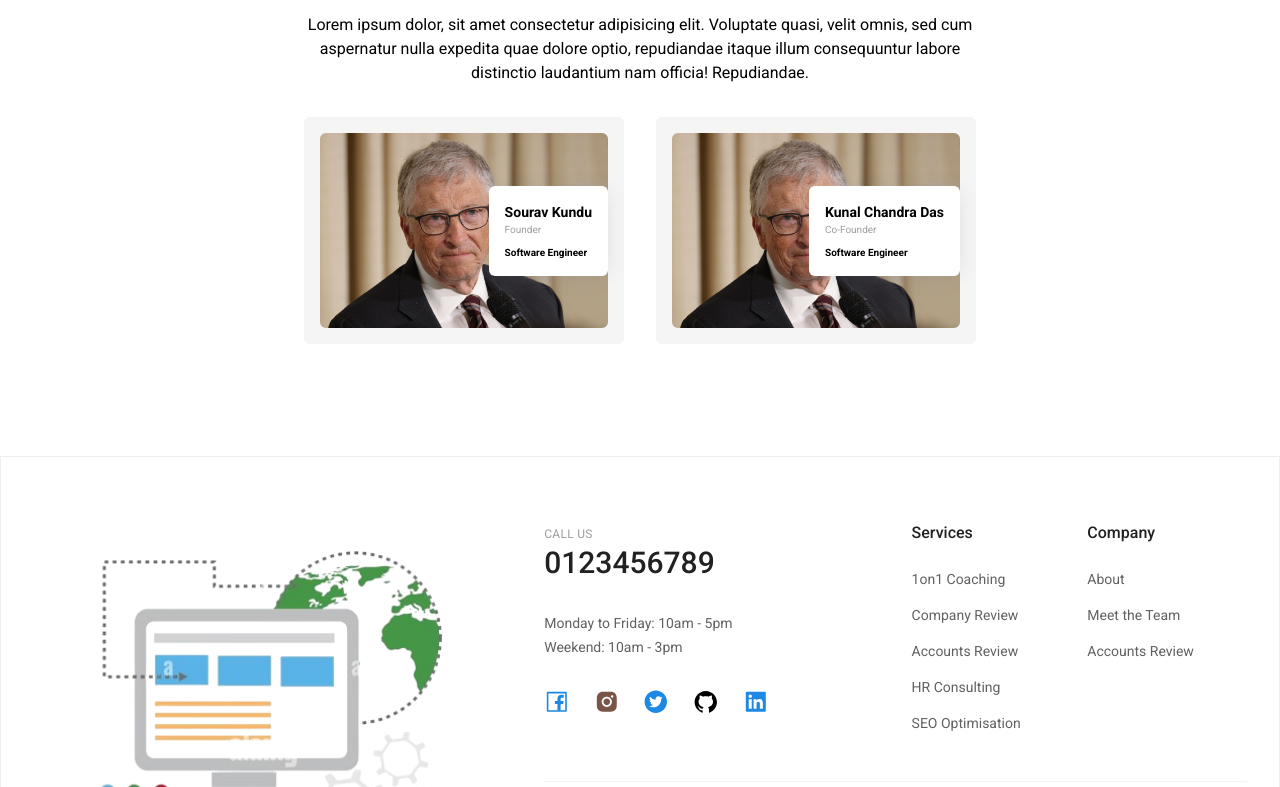
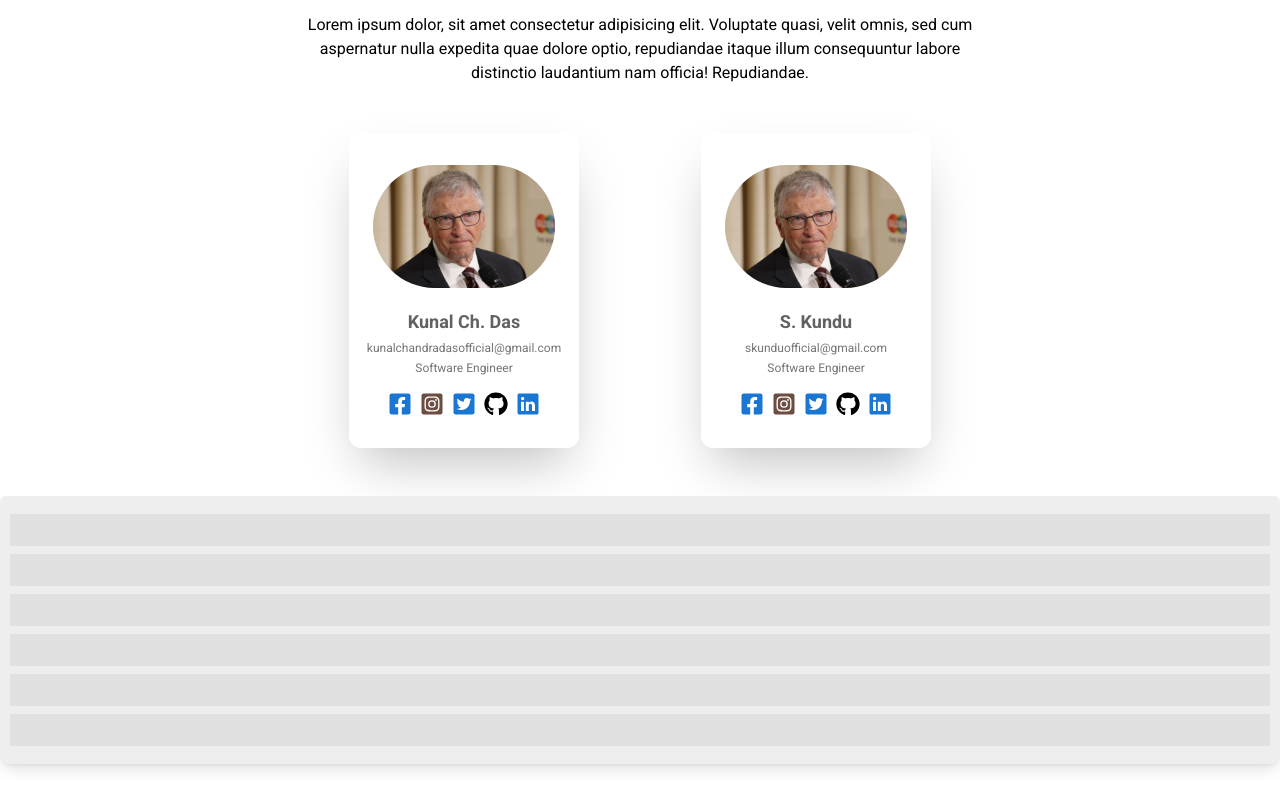
Before and after one commit to tech10x/landingui, a Next.js app: page /about in a window 1280 px wide. Shown: the part 1313-2100 px from the top of the page. Built offline with nearby package versions, Linux system fonts and the light colour scheme.

Commit message:
not-found-add and team-section-change

```diff
--- a/app/about/page.jsx
+++ b/app/about/page.jsx
@@ -1,6 +1,7 @@
 import AboutBanner from '@/components/ordinary/about-banner/AboutBanner';
 import MissionVision from '@/components/ordinary/mission-vision/MissionVision';
 import OurTeam from '@/components/reusable/team/OurTeam';
+import SmCardSk from '@/utils/small-card-skeleton/SmCardSk';
 import React from 'react';
 
 const About = () => {
@@ -9,6 +10,7 @@ const About = () => {
            <AboutBanner />
            <MissionVision />
            <OurTeam />
+           <SmCardSk />
         </main>
     )
 }
--- /dev/null
+++ b/components/reusable/team/Founder.jsx
@@ -0,0 +1,39 @@
+import React from 'react'
+import Image from 'next/image';
+import teamMember from '@/assets/images/Dedicated-Image/our-clients/bill-gates.jpeg';
+import { FaFacebookSquare } from "react-icons/fa";
+import { FaInstagramSquare } from "react-icons/fa";
+import { FaTwitterSquare } from "react-icons/fa";
+import { FaGithub } from "react-icons/fa";
+import { IoLogoLinkedin } from "react-icons/io5";
+const Founder = ({name, email, position}) => {
+  return (
+    <div>
+        <div className="bg-white max-w-[230px] px-6 py-8 rounded-xl shadow-2xl">
+      <div className="flex items-center justify-cente text-center flex-col">
+
+        <Image src={teamMember} height={250} width={250} className="rounded-full" alt='Founder-image'/>
+        <div className="mt-5">
+          <h4 className="text-lg text-gray-700 font-bold">{name}</h4>
+          <p className="text-xs text-gray-600 mt-1">{email}</p>
+          <p className="text-xs text-gray-600 mt-1">{position}</p>
+        </div>
+        <div className='inline-flex gap-2 mt-4'>
+            <a href='#'><FaFacebookSquare className='text-2xl cursor-pointer text-blue-700' /> </a>
+            <a href='#'><FaInstagramSquare className='text-2xl cursor-pointer text-brown-600' /> </a>
+            <a href='#'><FaTwitterSquare className='text-2xl cursor-pointer text-blue-700' /> </a>
+            <a href='#'><FaGithub className='text-2xl cursor-pointer' /> </a>
+            <a href='#'><IoLogoLinkedin className='text-2xl cursor-pointer text-blue-700' /> </a>
+
+
+
+
+
+        </div>
+      </div>
+    </div>
+    </div>
+  )
+}
+
+export default Founder;
--- a/components/reusable/team/OurTeam.jsx
+++ b/components/reusable/team/OurTeam.jsx
@@ -1,6 +1,5 @@
 import React from 'react';
-import teamMember from '@/assets/images/Dedicated-Image/our-clients/bill-gates.jpeg';
-import Image from 'next/image';
+import Founder from './Founder';
 
 const OurTeam = () => {
   return (
@@ -9,28 +8,21 @@ const OurTeam = () => {
   <div className="lg:max-w-2xl sm:max-w-2xl max-sm:max-w-sm min-w-xl mx-auto">
     <h2 className="text-3xl font-bold text-center">Who We Are</h2>
     <p className='text-center mt-2'>Lorem ipsum dolor, sit amet consectetur adipisicing elit. Voluptate quasi, velit omnis, sed cum aspernatur nulla expedita quae dolore optio, repudiandae itaque illum consequuntur labore distinctio laudantium nam officia! Repudiandae.</p>
-    <div className="grid lg:grid-cols-2 sm:grid-cols gap-8 max-md:justify-center mt-8">
-      <div className="grid grid-cols-2 items-center bg-gray-100 p-4 rounded-md relative">
-        <div className="col-span-2">
-        <Image src={teamMember} alt='Kunal Chandra Das' className="rounded-md" width={300} height={300} />
-        </div>
-        <div className="bg-white rounded-md p-4 absolute right-4 shadow-[0_2px_22px_-4px_rgba(93,96,127,0.2)] ">
-          <h4 className="text-sm font-bold">Sourav Kundu</h4>
-          <p className="text-[10px] text-gray-500">Founder</p>
-          <p className="mt-2 text-[10px] font-semibold">Software Engineer</p>
-        </div>
-      </div>
-      <div className="grid grid-cols-2 items-center bg-gray-100 p-4 rounded-md relative">
-        <div className="col-span-2">
-          <Image src={teamMember} alt='Sourav Kundu' className="rounded-md" width={300} height={300} />
-        </div>
-        <div className="bg-white rounded-md p-4 absolute right-4 shadow-[0_2px_22px_-4px_rgba(93,96,127,0.2)] ">
-          <h4 className="text-sm font-bold">Kunal Chandra Das</h4>
-          <p className="text-[10px] text-gray-500">Co-Founder</p>
-          <p className="mt-2 text-[10px] font-semibold">Software Engineer</p>
-        </div>
-      </div>
-    </div>
+
+  <div className="grid grid-cols-1 gap-4 lg:grid-cols-2 lg:gap-8 mt-12">
+  <div className="h-full mx-auto">
+  <Founder
+  name={"Kunal Ch. Das"}
+  email={"kunalchandradasofficial@gmail.com"}
+  position={'Software Engineer'}/>
+  </div>
+  <div className="h-full mx-auto">
+  <Founder
+  name={"S. Kundu"}
+  email={"skunduofficial@gmail.com"}
+  position={'Software Engineer'}/>
+  </div>
+</div>
   </div>
 </div>
 
--- a/utils/small-card-skeleton/SmCardSk.jsx
+++ b/utils/small-card-skeleton/SmCardSk.jsx
@@ -1,4 +1,4 @@
-import React from 'react'
+import React from 'react';
 
 const SmCardSk = () => {
   return (
```
Also changed, not shown: app/not-found.js (renamed from utils/not-found-page/NotFoundBanner.js, +4 -5 lines), assets/images/Independent-image/profileAvtar.webp (added).
